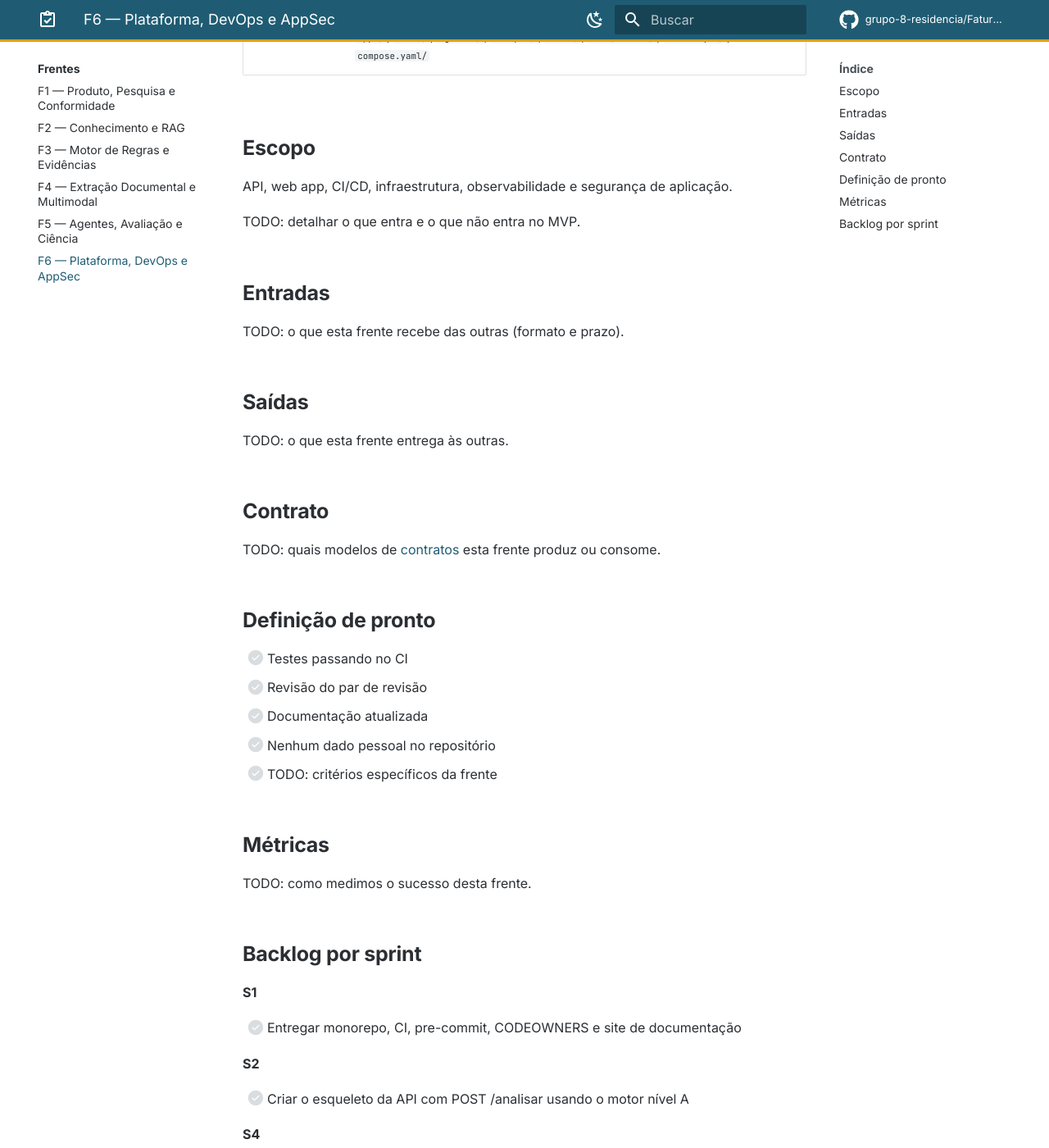
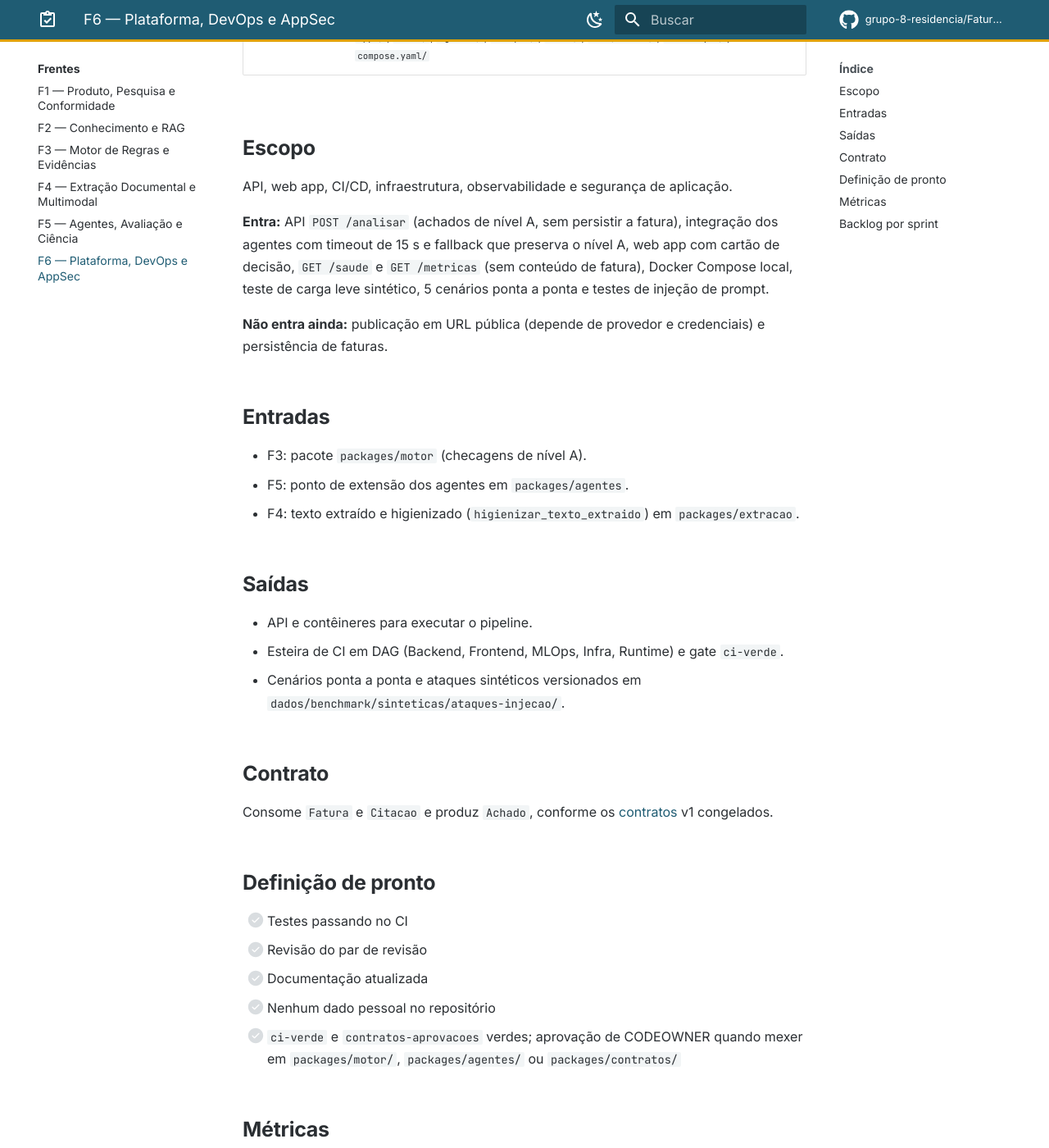
Before and after one commit to grupo-8-residencia/Fatura-Aberta, an MkDocs documentation site: the page built from docs/frentes/f6.md, in a window 1280 px wide and 1400 px high, scrolled down 390 px. Shown: the whole window at 82% size. Built offline with MkDocs 1.6.1 and Material for MkDocs 9.7.7, drawn with Linux system fonts in a browser that asks for light colours; plug-ins that fetch from the network failed and are left out; comment, search, counter and statistics services are not loaded; some of the changed text lies outside the part shown.

Commit message:
docs: atualiza estado da sprint, frente F6 e TODOs já resolvidos
Marca como concluídos os entregáveis dos PRs #65 a #70, preenche a página da F6
com o que já existe no repositório e remove TODOs resolvidos (timeout dos
agentes, casos de ataque, cenários e-2-e, package-lock do web).

Co-Authored-By: Claude Sonnet 5.5 <noreply@anthropic.com>
Claude-Session: https://claude.ai/code/session_01S73Nd4TEq9qZv6JjVueLNn

```diff
--- a/docs/frentes/f6.md
+++ b/docs/frentes/f6.md
@@ -10,19 +10,25 @@
 
 API, web app, CI/CD, infraestrutura, observabilidade e segurança de aplicação.
 
-TODO: detalhar o que entra e o que não entra no MVP.
+**Entra:** API `POST /analisar` (achados de nível A, sem persistir a fatura), integração dos agentes com timeout de 15 s e fallback que preserva o nível A, web app com cartão de decisão, `GET /saude` e `GET /metricas` (sem conteúdo de fatura), Docker Compose local, teste de carga leve sintético, 5 cenários ponta a ponta e testes de injeção de prompt.
+
+**Não entra ainda:** publicação em URL pública (depende de provedor e credenciais) e persistência de faturas.
 
 ## Entradas
 
-TODO: o que esta frente recebe das outras (formato e prazo).
+- F3: pacote `packages/motor` (checagens de nível A).
+- F5: ponto de extensão dos agentes em `packages/agentes`.
+- F4: texto extraído e higienizado (`higienizar_texto_extraido`) em `packages/extracao`.
 
 ## Saídas
 
-TODO: o que esta frente entrega às outras.
+- API e contêineres para executar o pipeline.
+- Esteira de CI em DAG (Backend, Frontend, MLOps, Infra, Runtime) e gate `ci-verde`.
+- Cenários ponta a ponta e ataques sintéticos versionados em `dados/benchmark/sinteticas/ataques-injecao/`.
 
 ## Contrato
 
-TODO: quais modelos de [contratos](../arquitetura/contratos.md) esta frente produz ou consome.
+Consome `Fatura` e `Citacao` e produz `Achado`, conforme os [contratos](../arquitetura/contratos.md) v1 congelados.
 
 ## Definição de pronto
 
@@ -30,11 +36,12 @@ TODO: quais modelos de [contratos](../arquitetura/contratos.md) esta frente prod
 - [ ] Revisão do par de revisão
 - [ ] Documentação atualizada
 - [ ] Nenhum dado pessoal no repositório
-- [ ] TODO: critérios específicos da frente
+- [ ] `ci-verde` e `contratos-aprovacoes` verdes; aprovação de CODEOWNER quando mexer em `packages/motor/`, `packages/agentes/` ou `packages/contratos/`
 
 ## Métricas
 
-TODO: como medimos o sucesso desta frente.
+- Teste de carga leve (`scripts/teste_carga_leve.py`): taxa de sucesso e p95 de latência; última execução local: 20/20 requisições, p95 de 16 ms (ver [operação](../operacao/deploy-observabilidade-carga.md)).
+- 5 cenários ponta a ponta passando no CI (gate da S6).
 
 ## Backlog por sprint
 
@@ -44,21 +51,21 @@ TODO: como medimos o sucesso desta frente.
 
 **S2**
 
-- [ ] Criar o esqueleto da API com POST /analisar usando o motor nível A
+- [x] Criar o esqueleto da API com POST /analisar usando o motor nível A
 
 **S4**
 
-- [ ] Integrar os agentes na API
+- [x] Integrar os agentes na API
 
 **S5**
 
-- [ ] Testar injeção de prompt via imagem
+- [x] Testar injeção de prompt via imagem
 
 **S6**
 
-- [ ] Construir o web app com o cartão de decisão
-- [ ] Publicar o deploy, a observabilidade e o teste de carga leve
-- [ ] Automatizar 5 cenários ponta a ponta
+- [x] Construir o web app com o cartão de decisão
+- [ ] Publicar o deploy, a observabilidade e o teste de carga leve (parcial: execução local, `/metricas` e carga leve prontos; falta a URL pública)
+- [x] Automatizar 5 cenários ponta a ponta
 
 **S7**
 
```
Also changed, not shown: apps/web/README.md (+2 -2 lines), docs/sprints/s2.md (+1 -1 lines), docs/sprints/s4.md (+1 -1 lines), docs/sprints/s5.md (+1 -1 lines), docs/sprints/s6.md (+3 -3 lines), 1 other file.
